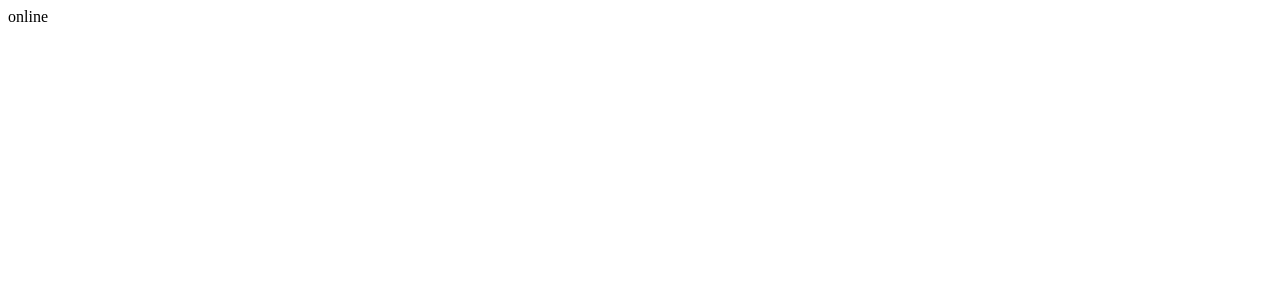
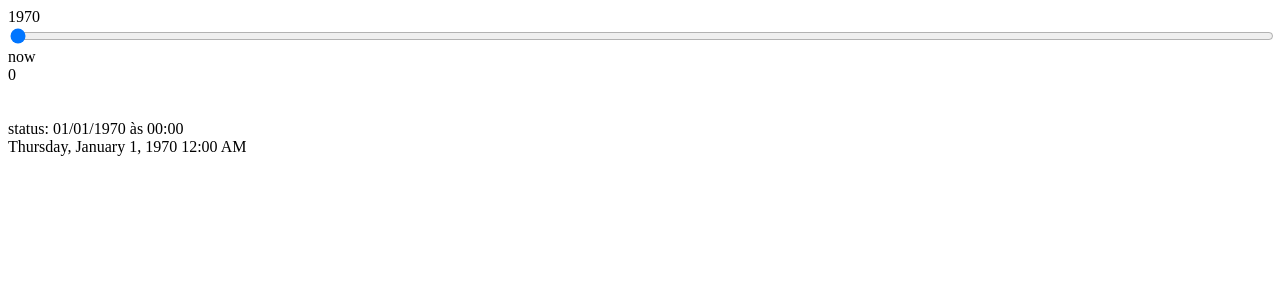
Before and after one commit to vitorcremonez/react-last-status, a React (Create React App) app: page / in a window 1280 px wide. Shown: the top 300 px of the page. Built offline with nearby package versions, Linux system fonts and the light colour scheme.

Commit message:
Basic implementation of LastStatus component.

```diff
--- a/src/components/App.js
+++ b/src/components/App.js
@@ -1,11 +1,29 @@
-import React, { Component } from 'react';
+import React, {Component} from 'react';
 import LastStatus from "./LastStatus";
+import moment from 'moment';
 
 class App extends Component {
+    constructor(props) {
+        super(props);
+        this.state = {
+            timestamp: 0,
+            min: moment('2018-01-01T03:55:33+00:00').valueOf(),
+            now: moment().valueOf(),
+        }
+    }
+
     render() {
         return (
             <div>
-        <LastStatus timestamp={0}/>
+                <div>
+                    1970 <input type="range" style={{width:"100%"}} min={this.state.min} max={this.state.now} onChange={(event) => this.setState({timestamp: event.target.value, now: moment().valueOf()})}/> now
+                </div>
+                <div>
+                    { this.state.timestamp }
+                </div>
+                <br/>
+                <br/>
+                status: <LastStatus timestamp={parseInt(this.state.timestamp)}/>
             </div>
         );
     }
--- a/src/components/LastStatus.js
+++ b/src/components/LastStatus.js
@@ -1,11 +1,50 @@
 import React, {Component} from 'react';
+import moment from 'moment';
+import { connect } from 'react-redux';
 
 class LastStatus extends Component {
+    fullDate(timestamp) {
+        const weekday = this.props.languages['pt-BR'].weekdays[moment(timestamp).format('d')];
+        const month = this.props.languages['pt-BR'].months[moment(timestamp).format('M') - 1];
+        return moment(timestamp).format(`[${weekday}], DD [de] [${month}] [de] YYYY [às] HH:mm`);
+    }
+
+    lastStatus(timestamp) {
+        const weekday = this.props.languages['pt-BR'].weekdays[moment(timestamp).format('d')];
+        const elapsedDays = moment().diff(moment(timestamp).startOf('day'), 'days');
+        const elapsedMilliseconds = moment().diff(timestamp, 'milliseconds');
+        if (elapsedMilliseconds < 0) {
+            return 'invalid elapsed milliseconds';
+        } else if (elapsedMilliseconds < 30000) {
+            return this.props.languages['pt-BR'].online;
+        } else if (elapsedDays < 1) {
+            return moment(timestamp).format(`[${this.props.languages['pt-BR'].today}] [${this.props.languages['pt-BR'].at}] HH:mm`);
+        } else if (elapsedDays < 2) {
+            return moment(timestamp).format(`[${this.props.languages['pt-BR'].yesterday}] [${this.props.languages['pt-BR'].at}] HH:mm`);
+        } else if (elapsedDays < 7) {
+            return moment(timestamp).format(`[${weekday}] [${this.props.languages['pt-BR'].at}] HH:mm`);
+        } else {
+            return moment(timestamp).format(`DD/MM/YYYY [${this.props.languages['pt-BR'].at}] HH:mm`);
+        }
+    }
+
     render() {
+        const timestamp = this.props.timestamp;
         return (
-            <span>online</span>
+            <span title={ this.fullDate(timestamp) }>
+                { this.lastStatus(timestamp) }
+                <br/>
+                { moment(timestamp).format('LLLL') }
+                <br/>
+            </span>
         );
     }
 }
 
-export default LastStatus;
+function mapStateToProps(state) {
+    return {
+        languages: state.languages,
+    }
+}
+
+export default connect(mapStateToProps)(LastStatus);
--- a/src/index.js
+++ b/src/index.js
@@ -1,5 +1,13 @@
 import React from 'react';
 import ReactDOM from 'react-dom';
 import App from './components/App';
+import { Provider } from 'react-redux';
+import { createStore } from 'redux';
+import reducers from './reducers';
 
-ReactDOM.render(<App />, document.getElementById('root'));
+ReactDOM.render(
+    <Provider store={createStore(reducers)}>
+        <App />
+    </Provider>,
+    document.getElementById('root')
+);
--- a/src/reducers/LanguagesReducer.js
+++ b/src/reducers/LanguagesReducer.js
@@ -4,8 +4,9 @@ const languages = {
         offline: 'offline',
         lastSeen: 'last seen',
         today: 'today',
+        yesterday: 'yesterday',
         at: 'at',
-        weeksDay: [
+        weekdays: [
             'sunday',
             'monday',
             'tuesday',
@@ -14,20 +15,50 @@ const languages = {
             'friday',
             'saturday',
         ],
+        months: [
+            'january',
+            'february',
+            'marçh',
+            'april',
+            'may',
+            'june',
+            'july',
+            'august',
+            'september',
+            'october',
+            'november',
+            'december',
+        ],
     },
     'pt-BR': {
         online: 'online',
         offline: 'offline',
         lastSeen: 'visto por último',
         today: 'hoje',
+        yesterday: 'ontem',
         at: 'às',
-        weeksDay: [
+        weekdays: [
             'domingo',
             'segunda',
             'terça',
             'quarta',
             'quinta',
             'sexta',
+            'sábado',
+        ],
+        months: [
+            'janeiro',
+            'fevereiro',
+            'março',
+            'abril',
+            'maio',
+            'junho',
+            'julho',
+            'agosto',
+            'setembro',
+            'outubro',
+            'novembro',
+            'dezembro',
         ],
     }
 };
```
Also changed, not shown: 1 other file (tests, documents, lock files or other folders). Lines whose indentation alone changed are shown as unchanged.
